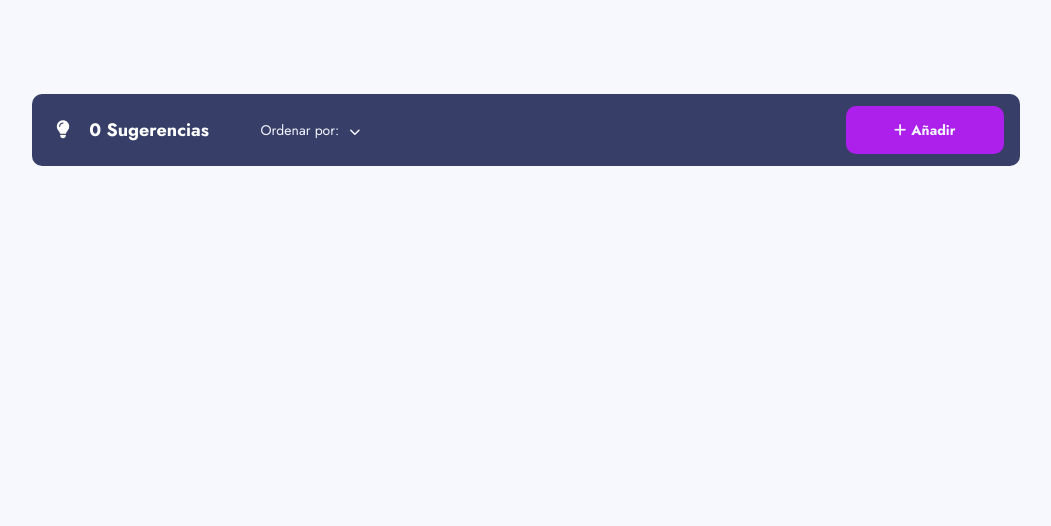
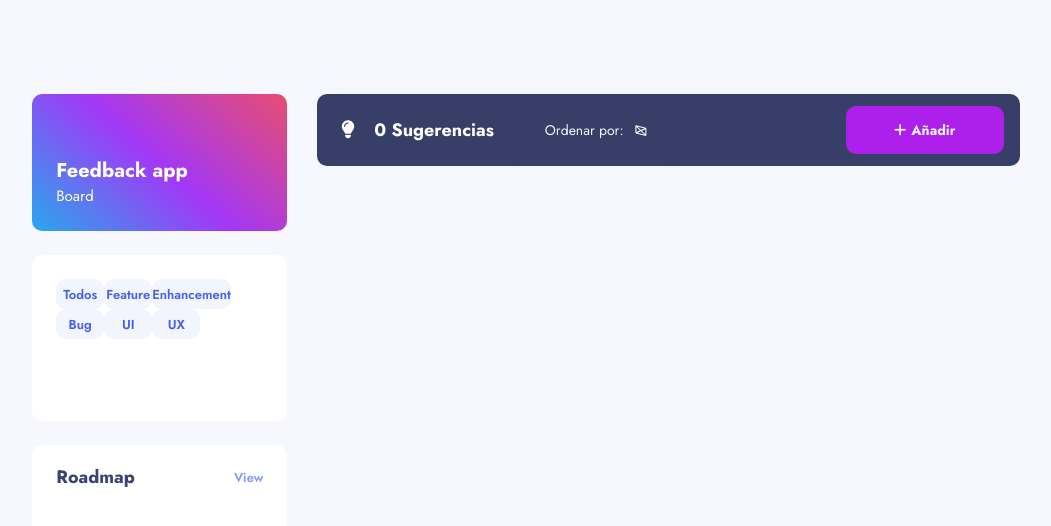
Before and after one commit to ArzCorp/feedback-web-app, a Next.js app: page /desktop in a window 1280 px wide. Shown: the top 526 px of the page, without its empty margins (114-1165 px from the left). Built offline with nearby package versions, Linux system fonts and the light colour scheme.

Commit message:
🚧 working in desktop page

```diff
--- a/src/pages/desktop.js
+++ b/src/pages/desktop.js
@@ -1,10 +1,35 @@
 import Header from 'components/Header'
 import Layout from 'components/Layout'
+import Pill from 'components/Pill'
+
+import styles from 'styles/pages/desktop.module.css'
+import { TAGS } from 'utils/mock'
 
 export default function Desktop() {
 	return (
-		<Layout>
-			<Header />
+		<Layout twoColumns>
+			<section className={styles.desktopSidebar}>
+				<header className={styles.desktopLogo}>
+					<h2>Feedback app</h2>
+					<p className="text-small">Board</p>
+				</header>
+				<div className={styles.desktopTags}>
+					<Pill>Todos</Pill>
+					{TAGS.map((tag) => (
+						<Pill key={tag.id}>{tag.name}</Pill>
+					))}
+				</div>
+				<div className={styles.desktopRoadMap}>
+					<header>
+						<h3>Roadmap</h3>
+						<p className={` text-xs`}>View</p>
+					</header>
+					<div></div>
+				</div>
+			</section>
+			<section>
+				<Header />
+			</section>
 		</Layout>
 	)
 }
--- /dev/null
+++ b/src/styles/pages/desktop.module.css
@@ -0,0 +1,50 @@
+.desktopSidebar {
+	display: grid;
+	gap: 24px;
+}
+
+.desktopLogo {
+	background: rgb(232, 77, 112);
+	background: linear-gradient(
+		222deg,
+		rgba(232, 77, 112, 1) 0%,
+		rgba(163, 55, 246, 1) 50%,
+		rgba(40, 167, 237, 1) 100%
+	);
+	color: var(--white-color);
+	border-radius: 10px;
+	padding: 24px;
+	padding-top: 62px;
+	min-height: 137px;
+}
+
+.desktopTags {
+	background-color: var(--white-color);
+	border-radius: 10px;
+	min-height: 166px;
+	padding: 24px;
+}
+
+.desktopRoadMap {
+	background-color: var(--white-color);
+	border-radius: 10px;
+	min-height: 178px;
+	padding: 24px;
+	padding-top: 19px;
+}
+
+.desktopRoadMap header {
+	display: flex;
+	justify-content: space-between;
+	align-items: center;
+}
+
+.desktopRoadMap header p {
+	color: #8397f8;
+	cursor: pointer;
+}
+
+.desktopRoadMap header p:hover {
+	text-decoration: underline;
+	opacity: 0.25;
+}
```
